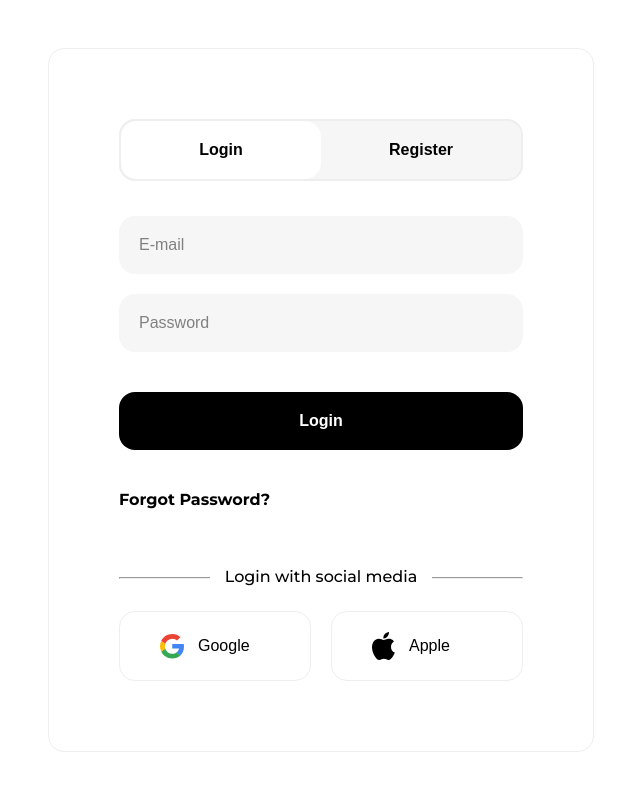
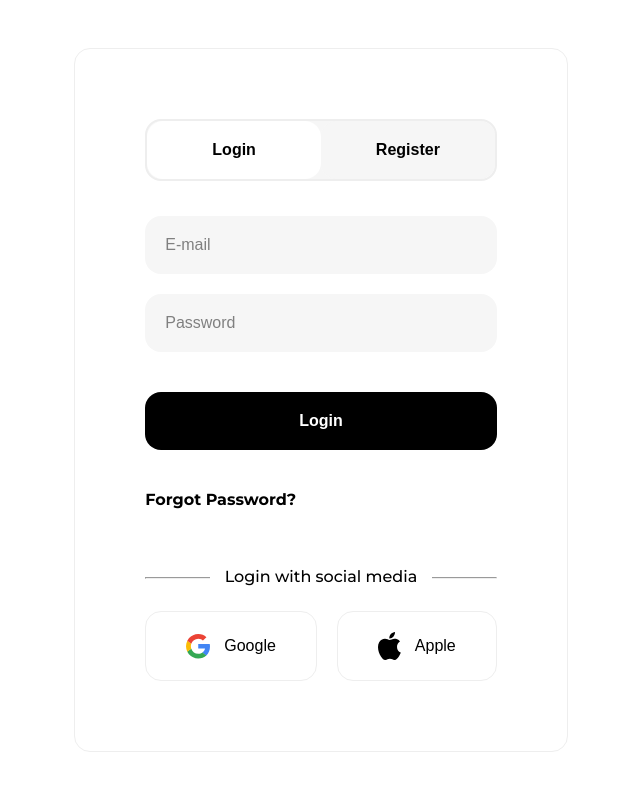
Before and after one commit to ares0524/next-e-commerce, a Next.js app: page /login in a window 1280 px wide. Shown: the top 790 px of the page, without its empty margins (319-959 px from the left). Built offline with nearby package versions, Linux system fonts and the light colour scheme.

Commit message:
Fix switch button width

```diff
--- a/pages/login/login.module.scss
+++ b/pages/login/login.module.scss
@@ -16,6 +16,7 @@
       border: 2px solid #eee;
       border-radius: 16px;
       margin-bottom: 15px;
+      display: flex;
 
       .switchButton {
         padding: 20px;
@@ -24,7 +25,7 @@
         border: none;
         border-radius: 16px;
         background-color: transparent;
-        min-width: 200px;
+        width: 100%;
 
         span {
           font-weight: bold;
```
